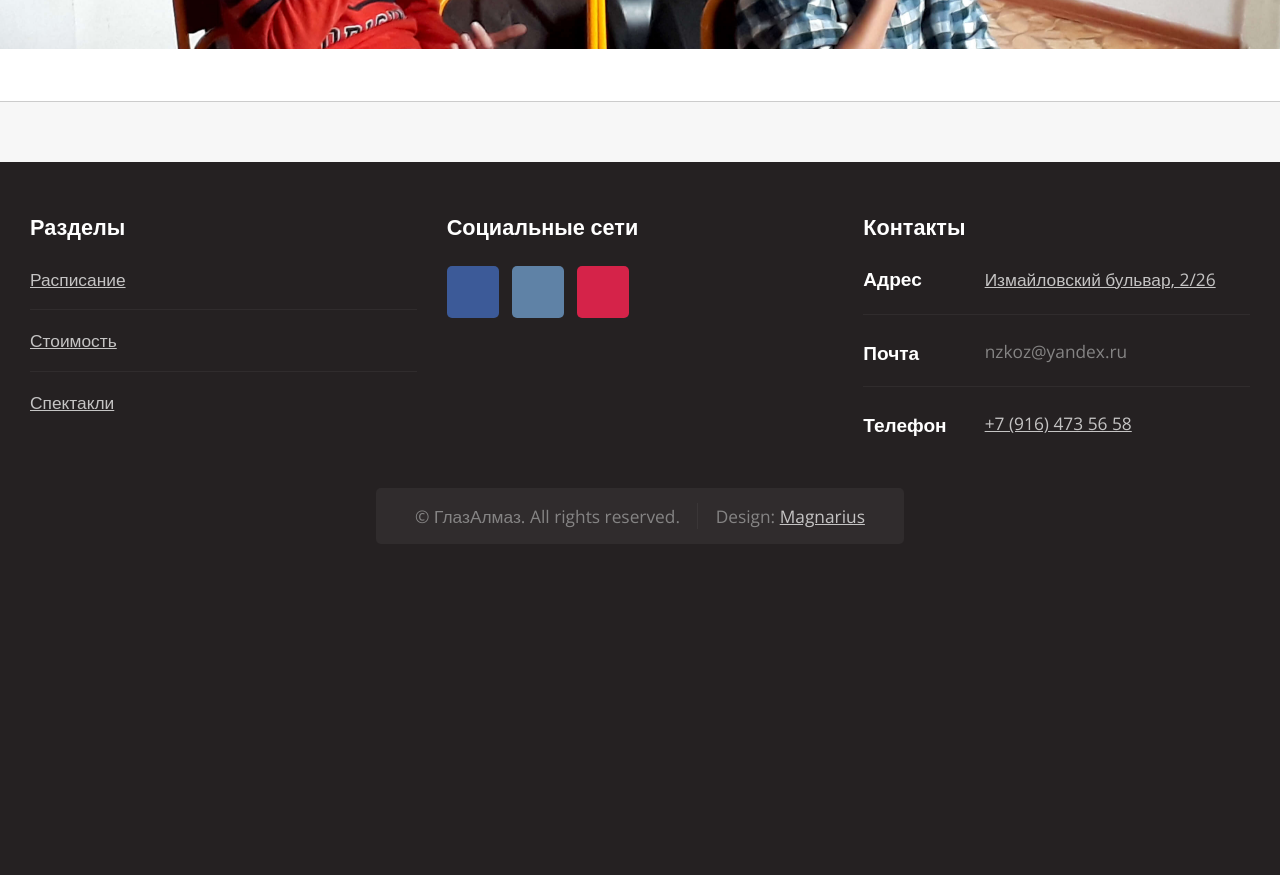
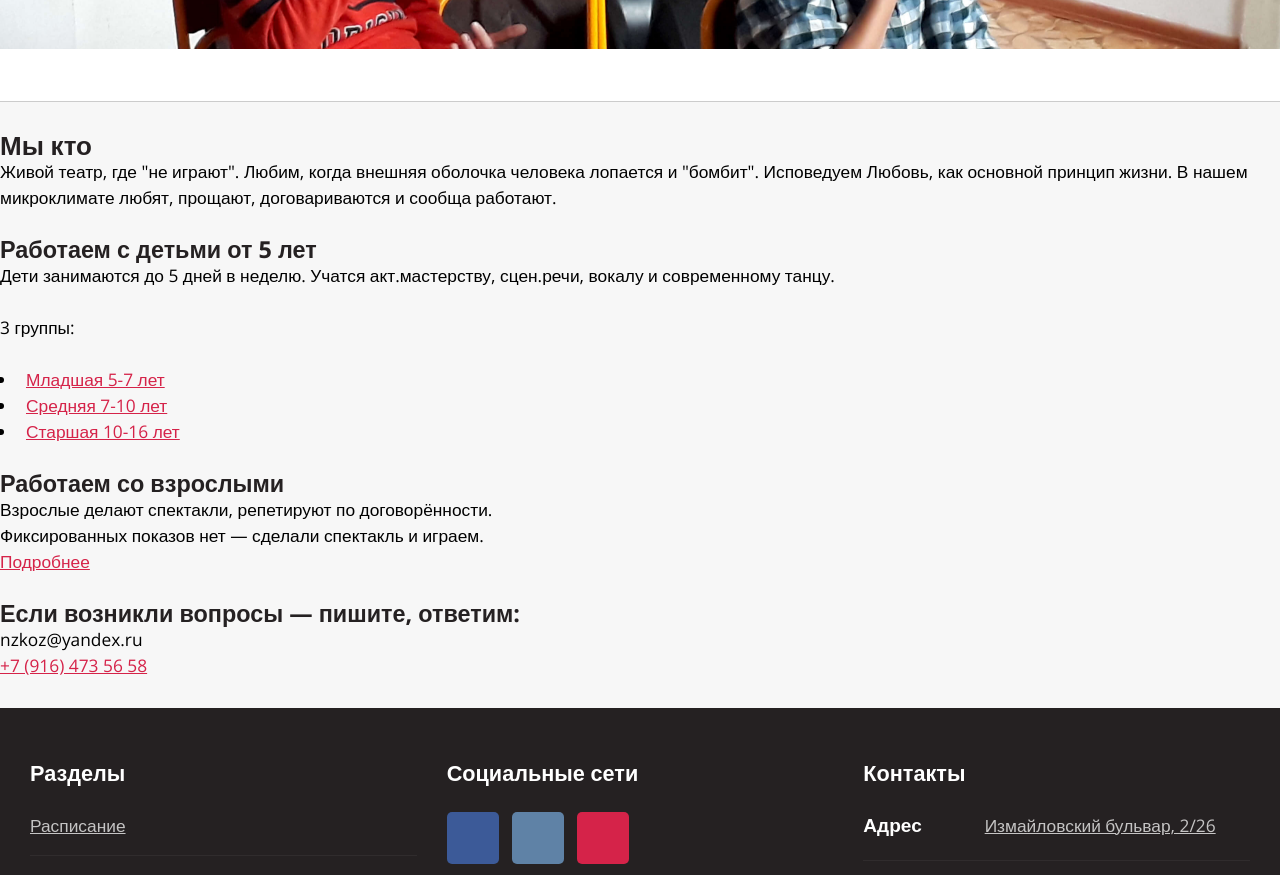
Before and after one commit to Magnarius/theatreglazalmaz, a Next.js app: page / in a window 1280 px wide. Shown: the part 560-1435 px from the top of the page. Before the commit the page ends 1156 px from the top, so only its background shows below. Built offline with nearby package versions, Linux system fonts and the light colour scheme.

Commit message:
add content on main page

```diff
--- a/pages/index.js
+++ b/pages/index.js
@@ -1,9 +1,10 @@
 import Layout from '../components/Layout.js'
+import PhoneNumber from '../components/PhoneNumber.js'
 
 const Home = () => {
 
   const indianMovie = (
-    <a href="[[~24]]">
+    <a href="/">
       <section id="banner">
         <header>
           <h2>Индийское кино</h2>
@@ -17,8 +18,22 @@ const Home = () => {
     <Layout
       title='Главная'
       banner={indianMovie}
+      wrapper={true}
     >
-
+      <h2>Мы кто</h2>
+      <p>Живой театр, где "не играют". Любим, когда внешняя оболочка человека лопается и "бомбит". Исповедуем Любовь, как основной принцип жизни. В нашем микроклимате любят, прощают, договариваются и сообща работают.</p>
+      <h3>Работаем с детьми от 5 лет</h3>
+      <p>Дети занимаются до 5 дней в неделю. Учатся акт.мастерству, сцен.речи, вокалу и современному танцу.</p>
+      <p>3 группы:</p>
+      <ul>
+        <li><a href="/">Младшая 5-7 лет</a></li>
+        <li><a href="/">Средняя 7-10 лет</a></li>
+        <li><a href="/">Старшая 10-16 лет</a></li>
+      </ul>
+      <h3>Работаем со взрослыми</h3>
+      <p>Взрослые делают спектакли, репетируют по договорённости.<br />Фиксированных показов нет — сделали спектакль и играем.<br /><a href="[[~23]]">Подробнее</a></p>
+      <h3>Если возникли вопросы — пишите, ответим:</h3>
+      <p>nzkoz@yandex.ru<br /><PhoneNumber /></p>
 
     </Layout>
   )
```
